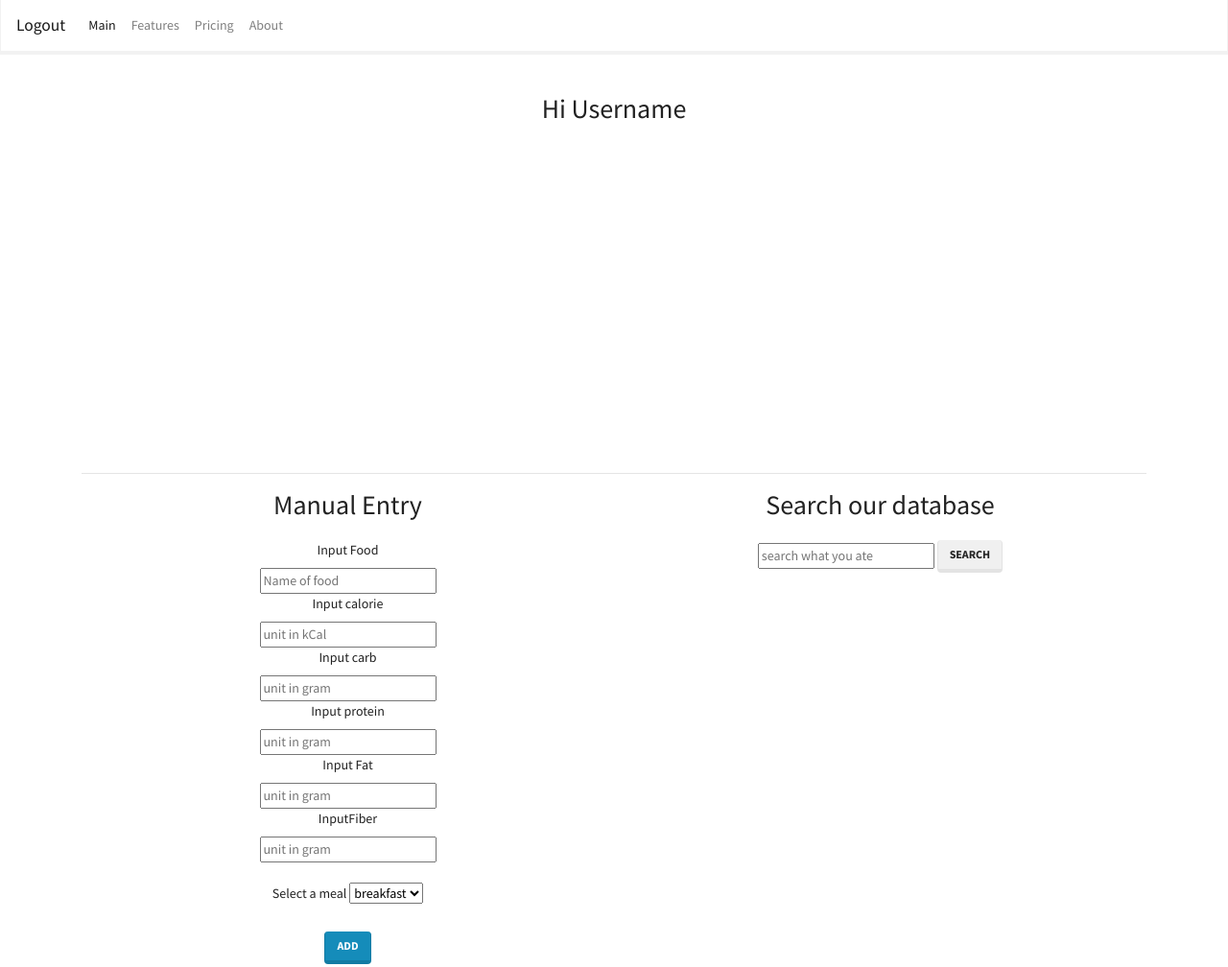
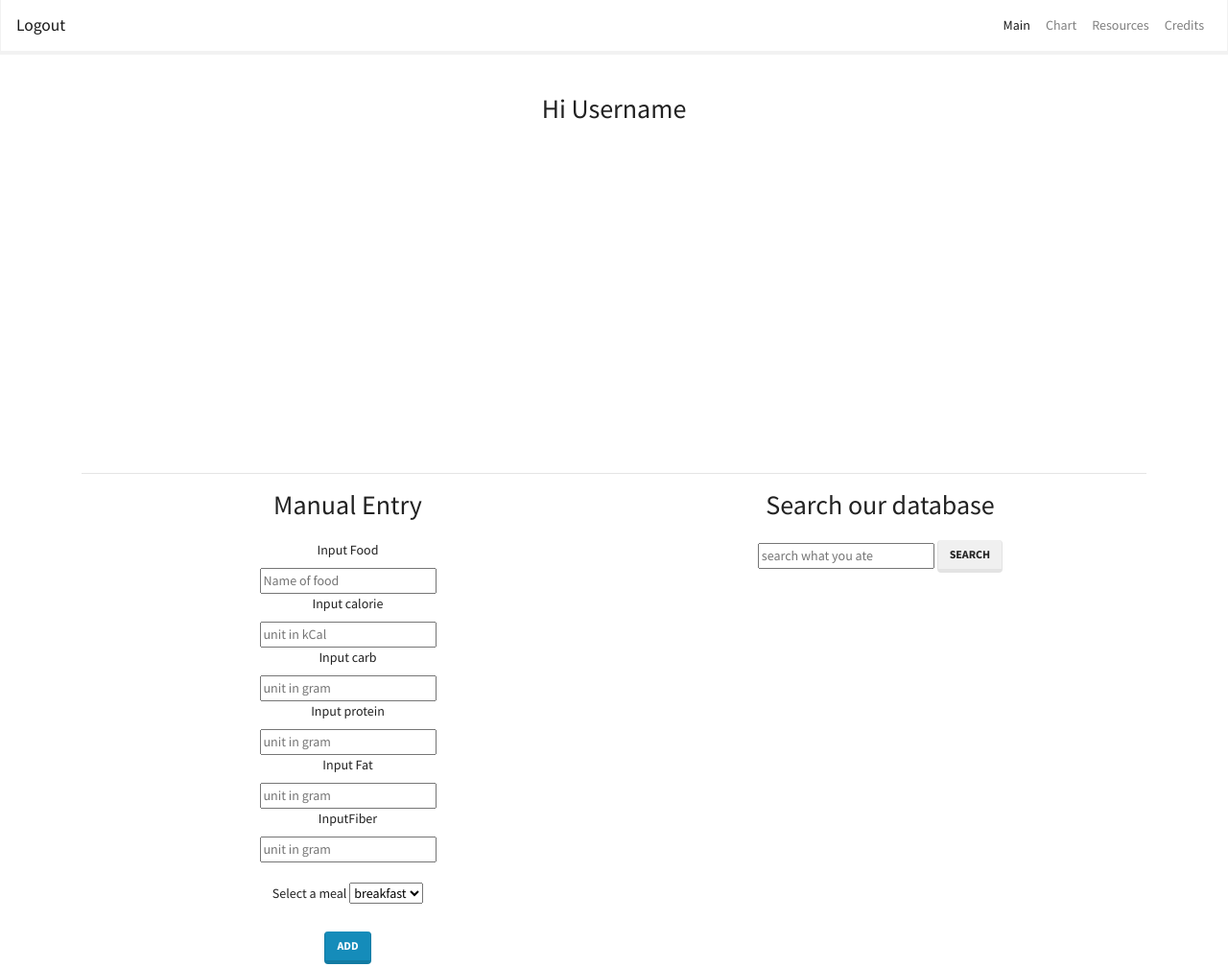
Before and after one commit to hsung8/Project2-The-Merry-Sharks, a website: page public/members.html in a window 1280 px wide. Shown: the whole page at 96% size. Drawn offline with nearby package versions, Linux system fonts and the light colour scheme; no server answers.

Commit message:
in progress

```diff
--- a/public/members.html
+++ b/public/members.html
@@ -22,18 +22,18 @@
       </button>
 
       <div class="collapse navbar-collapse" id="navbarColor03">
-        <ul class="navbar-nav mr-auto">
+        <ul class="navbar-nav ml-auto">
           <li class="nav-item active">
             <a class="nav-link" href="/members">Main <span class="sr-only">(current)</span></a>
           </li>
           <li class="nav-item">
-            <a class="nav-link" href="/members/chart">Features</a>
+            <a class="nav-link" href="/members/chart">Chart</a>
           </li>
           <li class="nav-item">
-            <a class="nav-link" href="#">Pricing</a>
+            <a class="nav-link" href="#">Resources  </a>
           </li>
           <li class="nav-item">
-            <a class="nav-link" href="#">About</a>
+            <a class="nav-link" href="#">Credits</a>
           </li>
         </ul>
 
```
